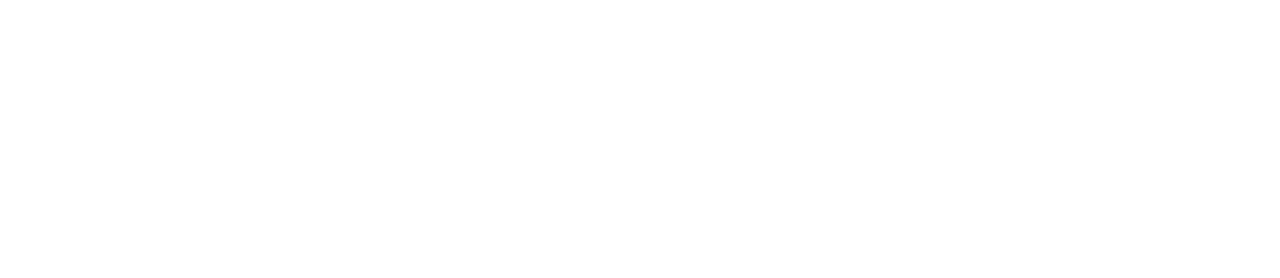
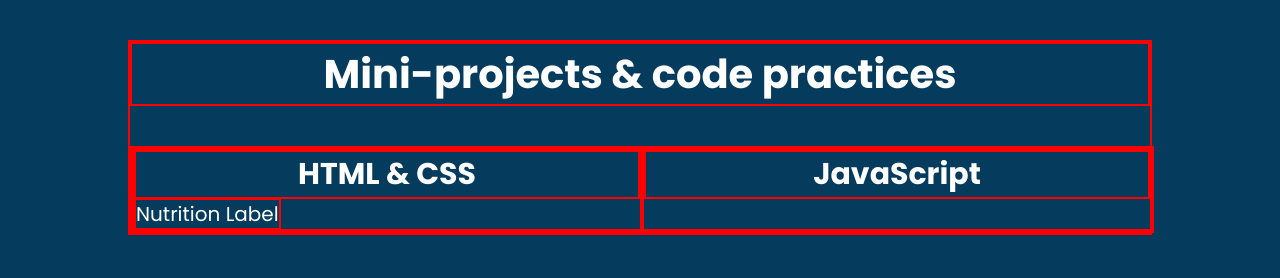
Before and after one commit to shugewang/mini-projects, a plain HTML site: page index.html in a window 1280 px wide. Drawn offline with Linux system fonts and the light colour scheme.

Commit message:
add link + css

```diff
--- a/index.html
+++ b/index.html
@@ -0,0 +1,25 @@
+<!DOCTYPE html>
+<html>
+
+<head>
+    <title>Mini-projects</title>
+    <link href="style.css" rel="stylesheet">
+    <meta name="viewport" content="width=device-width" initial-scale=1>
+</head>
+
+<body>
+    <main>
+        <h1>Mini-projects & code practices</h1>
+        <section id="projects">
+            <section class="list">
+                <h2>HTML & CSS</h2>
+                <a href="nutrition-label/nutrition_label.html">Nutrition Label</a>
+            </section>
+            <section class="list">
+                <h2>JavaScript</h2>
+            </section>
+        </section>
+    </main>
+</body>
+
+</html>
--- a/style.css
+++ b/style.css
@@ -0,0 +1,46 @@
+@import url('https://fonts.googleapis.com/css2?family=Poppins:wght@200;400;700&display=swap');
+
+* {
+    padding: 0;
+    margin: 0;
+}
+
+body * {
+    border: red 2px solid;
+}
+
+body {
+    font-family: Poppins, sans-serif;
+    font-size: 20px;
+    background-color: #053C5E;
+    color: white;
+    margin: 5vh auto;
+    width: 80vw;
+}
+
+main {
+    display: flex;
+    flex-direction: column;
+    gap: 5vh;
+}
+
+h1, h2 {
+    font-weight: 700;
+    text-align: center;
+}
+
+a {
+    font-weight: 400;
+    text-decoration: none;
+    color: white;
+}
+
+#projects {
+    display:flex;
+    justify-content: space-around;
+    width: 100%;
+}
+
+.list {
+    flex: 1;
+}
```
Also changed, not shown: nutrition-label/nutrition_label.html (+1 -0 lines).
